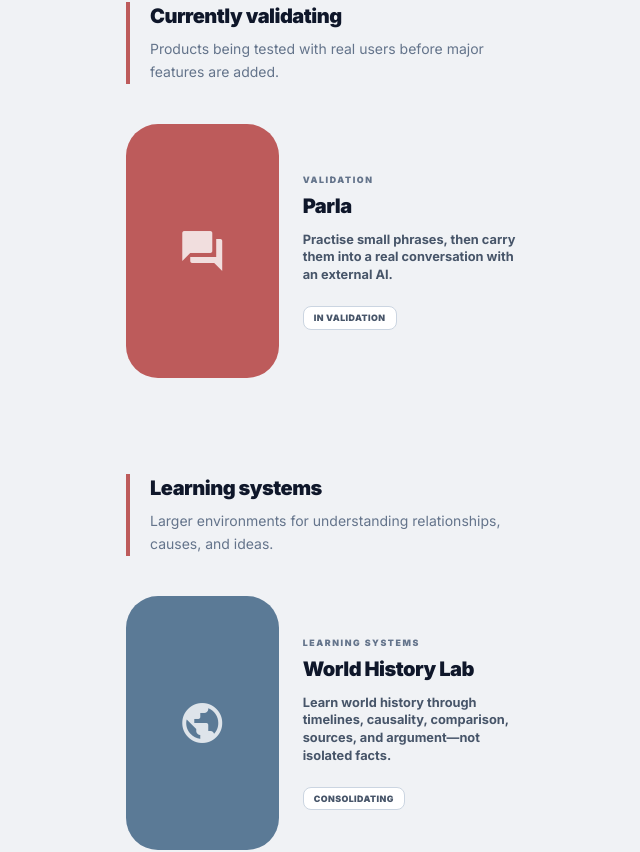
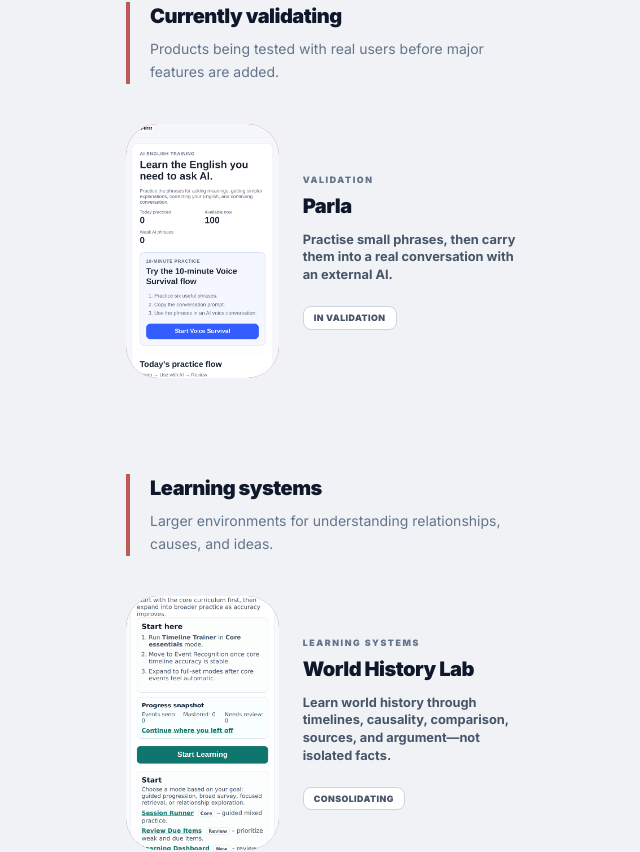
Before and after one commit to Josh-Temple/Baukasten, a React (Vite) app: page / in a window 1280 px wide. Shown: the part 1480-2332 px from the top of the page, without its empty margins (314-954 px from the left). Built offline with nearby package versions, Linux system fonts and the light colour scheme.

Commit message:
[skip screenshot] Wire captured screenshots into portfolio

```diff
--- a/constants.ts
+++ b/constants.ts
@@ -27,7 +27,8 @@ export const PROJECTS: Project[] = [
     fullProblem: 'Flashcards are often designed for short facts, not for reproducing an entire passage accurately.',
     fullApproach: 'Engrave divides a text into manageable segments and supports progressive recall, readings, notes, and audio.',
     demoLink: 'https://engrave-theta.vercel.app/', repoLink: 'https://github.com/Josh-Temple/Engrave',
-    themeColor: '#5B7A96', iconName: 'format_quote', variant: 'blue'
+    themeColor: '#5B7A96', iconName: 'format_quote', variant: 'blue', cardImage: '/screenshots/engrave/01_home.png',
+    screenshots: [{ caption: 'Library', src: '/screenshots/engrave/01_home.png' }]
   },
   {
     id: 'majoris', title: 'Majoris', group: 'daily-use', status: 'Daily use',
@@ -36,7 +37,8 @@ export const PROJECTS: Project[] = [
     fullProblem: 'Knowing a Major System peg list is not the same as recalling every peg quickly and automatically.',
     fullApproach: 'Majoris provides minimal, repeated retrieval practice with progress tracking and custom peg-list support.',
     demoLink: 'https://majoris.vercel.app/', repoLink: 'https://github.com/Josh-Temple/Majoris',
-    themeColor: '#DCA258', iconName: 'pin', variant: 'yellow'
+    themeColor: '#DCA258', iconName: 'pin', variant: 'yellow', cardImage: '/screenshots/majoris/01_home.png',
+    screenshots: [{ caption: 'Training home', src: '/screenshots/majoris/01_home.png' }]
   },
   {
     id: 'parla', title: 'Parla', group: 'validation', status: 'In validation',
@@ -45,7 +47,8 @@ export const PROJECTS: Project[] = [
     fullProblem: 'Learners often recognize useful expressions but cannot retrieve them when a conversation slows down or becomes difficult.',
     fullApproach: 'Parla combines focused phrase recall with prompts that help learners move into a real conversation using an external AI tool.',
     demoLink: 'https://parla-teal.vercel.app/', repoLink: 'https://github.com/Josh-Temple/Parla',
-    themeColor: '#BD5B5B', iconName: 'forum', variant: 'red'
+    themeColor: '#BD5B5B', iconName: 'forum', variant: 'red', cardImage: '/screenshots/parla/01_home.png',
+    screenshots: [{ caption: 'Practice home', src: '/screenshots/parla/01_home.png' }]
   },
   {
     id: 'world-history-lab', title: 'World History Lab', group: 'learning-systems', status: 'Consolidating',
@@ -54,7 +57,8 @@ export const PROJECTS: Project[] = [
     fullProblem: 'World-history learning often separates chronology, causality, comparison, sources, and argument into disconnected exercises.',
     fullApproach: 'World History Lab brings multiple learning modes together around shared historical content and review data.',
     demoLink: 'https://world-history-lab.vercel.app/', repoLink: 'https://github.com/Josh-Temple/world-history-lab',
-    themeColor: '#5B7A96', iconName: 'public', variant: 'blue'
+    themeColor: '#5B7A96', iconName: 'public', variant: 'blue', cardImage: '/screenshots/world-history-lab/01_home.png',
+    screenshots: [{ caption: 'Learning dashboard', src: '/screenshots/world-history-lab/01_home.png' }]
   },
   {
     id: 'noema', title: 'Noema', group: 'learning-systems', status: 'Stable',
@@ -63,7 +67,8 @@ export const PROJECTS: Project[] = [
     fullProblem: 'Lists of philosophers and doctrines do not make disagreements, influences, and conceptual differences easy to understand.',
     fullApproach: 'Noema uses comparisons and thematic connections as the main route into philosophical ideas.',
     demoLink: 'https://noema-mu.vercel.app/', repoLink: 'https://github.com/Josh-Temple/Noema',
-    themeColor: '#DCA258', iconName: 'account_tree', variant: 'yellow'
+    themeColor: '#DCA258', iconName: 'account_tree', variant: 'yellow', cardImage: '/screenshots/noema/01_home.png',
+    screenshots: [{ caption: 'Home', src: '/screenshots/noema/01_home.png' }]
   },
   {
     id: 'lumen-commonplace', title: 'Lumen / Commonplace', group: 'infrastructure', status: 'Infrastructure',
@@ -72,6 +77,7 @@ export const PROJECTS: Project[] = [
     fullProblem: 'Research results become difficult to reuse when notes, sources, concepts, and finished explanations remain separated.',
     fullApproach: 'Lumen organizes Markdown-based knowledge into linked concepts, methods, sources, indexes, and reader-facing pages.',
     demoLink: 'https://commonplace-sable.vercel.app/', repoLink: 'https://github.com/Josh-Temple/Commonplace',
-    themeColor: '#5B7A96', iconName: 'hub', variant: 'blue'
+    themeColor: '#5B7A96', iconName: 'hub', variant: 'blue', cardImage: '/screenshots/lumen-commonplace/01_home.png',
+    screenshots: [{ caption: 'Knowledge base home', src: '/screenshots/lumen-commonplace/01_home.png' }]
   }
 ];
```
